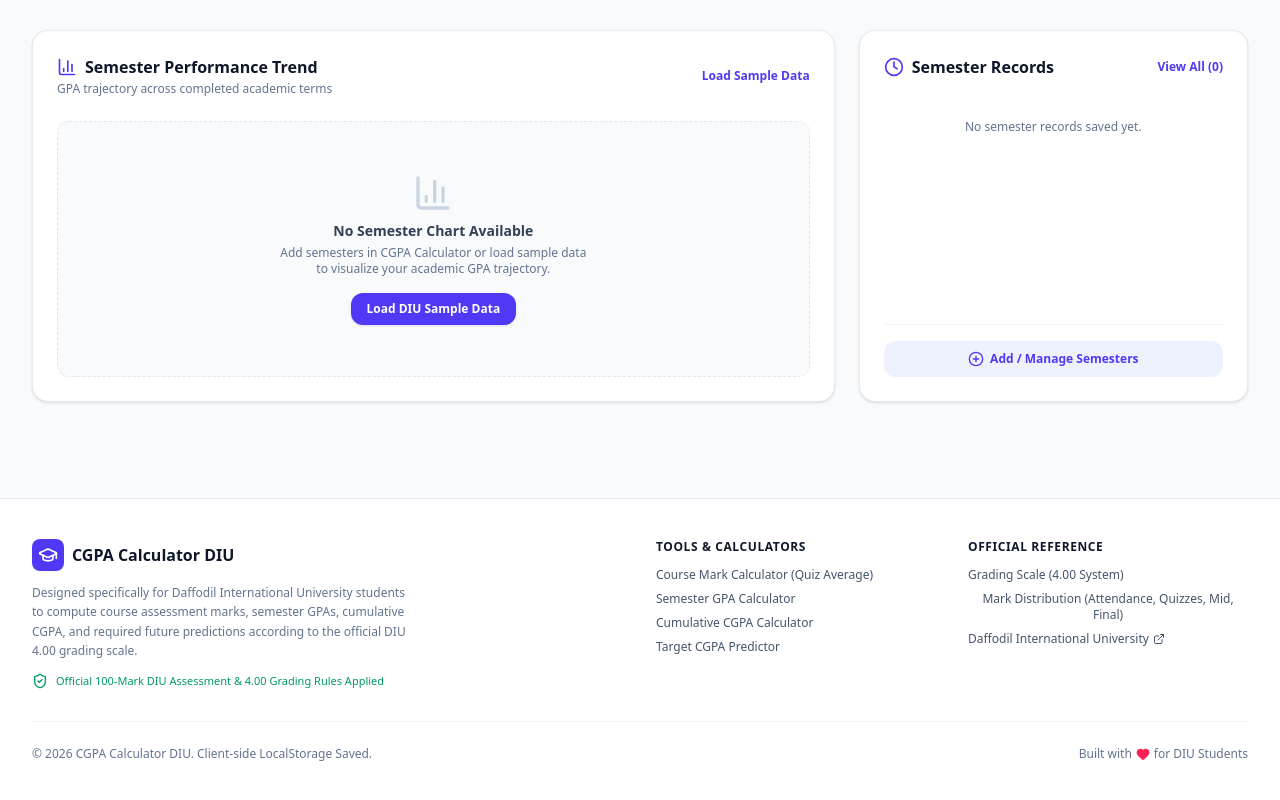
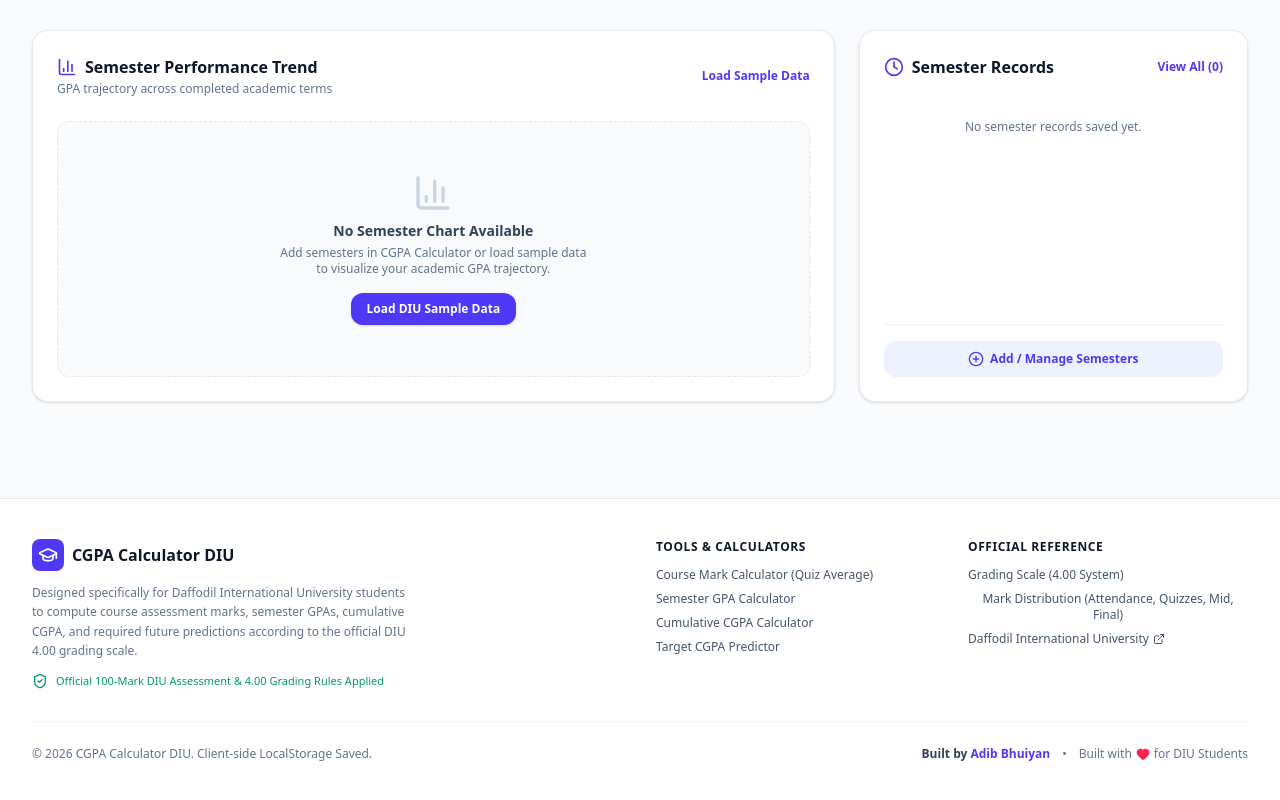
Before and after one commit to Adib-Bhuiya/CGPA_Calculator_DIU, a React (Vite) app: page / in a window 1280 px wide. Shown: the part 816-1616 px from the top of the page. Built offline with nearby package versions, Linux system fonts and the light colour scheme.

Commit message:
feat: update footer with creator credit
Add developer attribution to the footer component to provide proper project recognition.

```diff
--- a/src/components/Footer.tsx
+++ b/src/components/Footer.tsx
@@ -110,9 +110,15 @@
 
         <div className="pt-6 border-t border-slate-100 dark:border-slate-800 flex flex-col sm:flex-row items-center justify-between gap-4 text-xs text-slate-500 dark:text-slate-400">
           <p>© {new Date().getFullYear()} CGPA Calculator DIU. Client-side LocalStorage Saved.</p>
-          <p className="flex items-center gap-1">
-            Built with <Heart className="w-3.5 h-3.5 text-rose-500 fill-rose-500" /> for DIU Students
-          </p>
+          <div className="flex flex-wrap items-center justify-center sm:justify-end gap-2 sm:gap-3">
+            <p className="font-semibold text-slate-700 dark:text-slate-300">
+              Built by <span className="text-indigo-600 dark:text-indigo-400 font-bold">Adib Bhuiyan</span>
+            </p>
+            <span className="hidden sm:inline">•</span>
+            <p className="flex items-center gap-1">
+              Built with <Heart className="w-3.5 h-3.5 text-rose-500 fill-rose-500" /> for DIU Students
+            </p>
+          </div>
         </div>
       </div>
     </footer>
```
